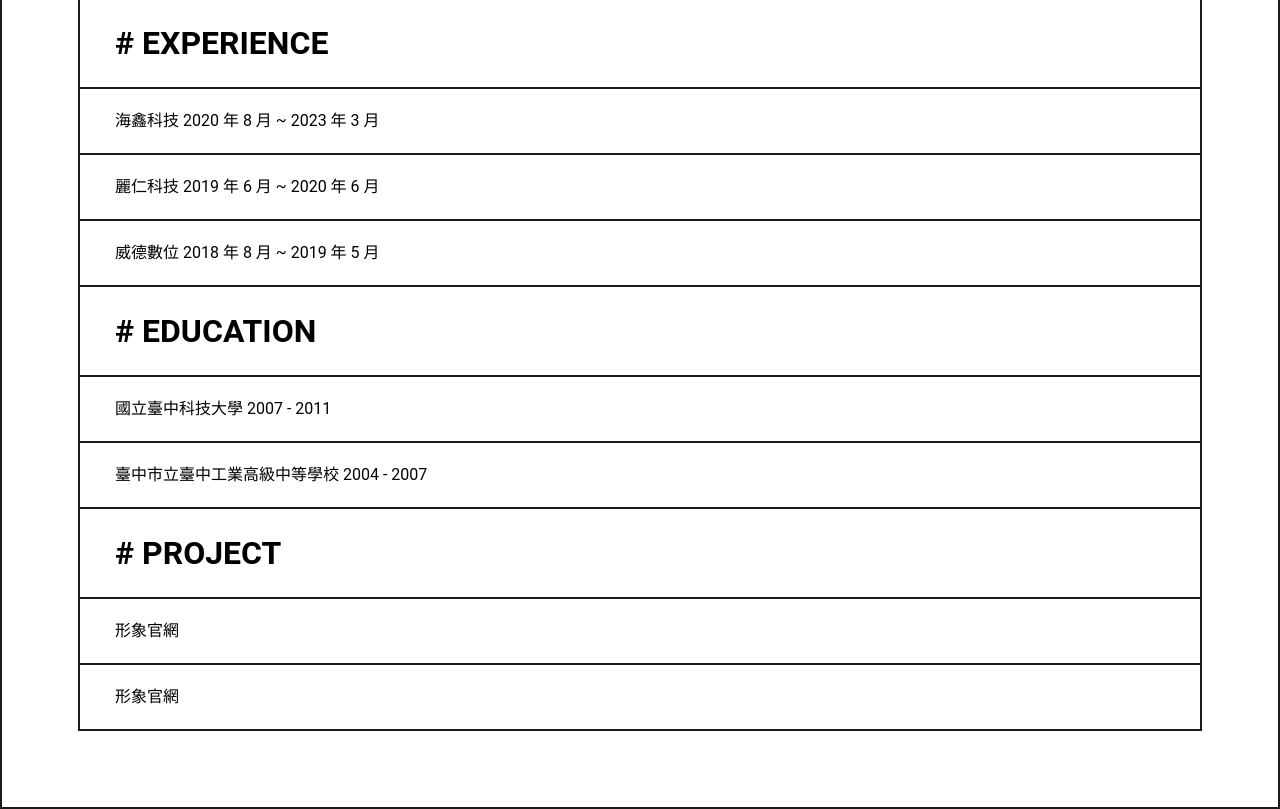
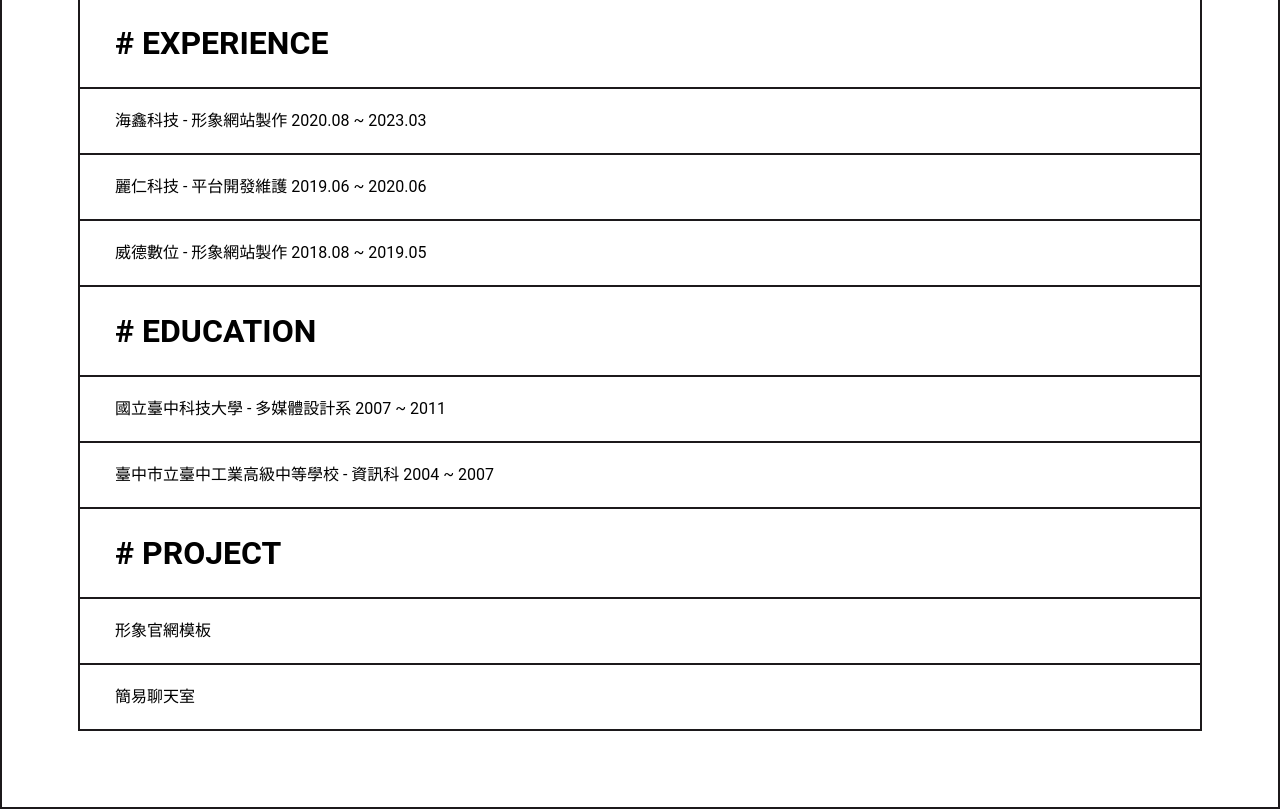
Before and after one commit to huberthsieh/personal-website, a Gatsby site: page / in a window 1280 px wide. Shown: the part 898-1707 px from the top of the page. Built offline with nearby package versions, Linux system fonts and the light colour scheme; Gatsby itself is replaced by a stand-in of ours.

Commit message:
fix/修改 首頁資訊內容

```diff
--- a/src/pages/blog.js
+++ b/src/pages/blog.js
@@ -10,7 +10,7 @@
     }
 }) => {
     const Posts = edges
-        .filter(edge => !!edge.node.frontmatter.date) // You can filter your posts based on some criteria
+        .filter(edge => !!edge.node.frontmatter.date)
         .map(edge => <PostLink key={edge.node.id} post={edge.node} />)
 
     console.log('edges', edges);
--- a/src/pages/index.js
+++ b/src/pages/index.js
@@ -59,9 +59,9 @@
                         <ExperienceTitle># Experience</ExperienceTitle>
 
                         <ExperienceInner>
-                            <ExperienceItem>海鑫科技 2020 年 8 月 ~ 2023 年 3 月</ExperienceItem>
-                            <ExperienceItem>麗仁科技 2019 年 6 月 ~ 2020 年 6 月</ExperienceItem>
-                            <ExperienceItem>威德數位 2018 年 8 月 ~ 2019 年 5 月</ExperienceItem>
+                            <ExperienceItem>海鑫科技 - 形象網站製作 2020.08 ~ 2023.03</ExperienceItem>
+                            <ExperienceItem>麗仁科技 - 平台開發維護 2019.06 ~ 2020.06</ExperienceItem>
+                            <ExperienceItem>威德數位 - 形象網站製作 2018.08 ~ 2019.05</ExperienceItem>
                         </ExperienceInner>
                     </Experience>
 
@@ -69,8 +69,8 @@
                         <EducationTitle># Education</EducationTitle>
 
                         <EducationInner>
-                            <EducationItem>國立臺中科技大學 2007 - 2011</EducationItem>
-                            <EducationItem>臺中市立臺中工業高級中等學校 2004 - 2007</EducationItem>
+                            <EducationItem>國立臺中科技大學 - 多媒體設計系 2007 ~ 2011</EducationItem>
+                            <EducationItem>臺中市立臺中工業高級中等學校 - 資訊科 2004 ~ 2007</EducationItem>
                         </EducationInner>
                     </Education>
 
@@ -78,8 +78,18 @@
                         <ProjectTitle># Project</ProjectTitle>
 
                         <ProjectInner>
-                            <ProjectItem>形象官網</ProjectItem>
-                            <ProjectItem>形象官網</ProjectItem>
+                            <ProjectItem>
+                                <ProjectLink href="https://github.com/huberthsieh/official-website" target="_blank">
+                                    形象官網模板
+                                </ProjectLink>
+                                <ProjectImage />
+                            </ProjectItem>
+                            <ProjectItem>
+                                <ProjectLink href="https://github.com/huberthsieh/just-chat" target="_blank">
+                                    簡易聊天室
+                                </ProjectLink>
+                                <ProjectImage />
+                            </ProjectItem>
                         </ProjectInner>
                     </Project>
                 </PortfolioContainer>
@@ -260,8 +270,35 @@
 const ProjectItem = styled.div`
     padding: 20px 35px;
     border-bottom: solid 2px ${props => props.theme.black};
+    position: relative;
 
     &:last-child {
         border-bottom: none;
     }
+
+    &:hover {
+        div:last-child {
+            opacity: 1;
+        }
+    }
 `;
+
+const ProjectLink = styled.a`
+
+`
+
+const ProjectImage = styled.div`
+    background-image: url("https://i.pinimg.com/originals/f5/2e/8a/f52e8aae045edec105ba3ce139ac8db5.jpg");
+    background-repeat: no-repeat;
+    background-size: cover;
+    background-position: center center;
+    border-left: solid 2px ${props => props.theme.gray};
+    width: 100%;
+    max-width: 400px;
+    height: 100%;
+    position: absolute;
+    right: 0;
+    bottom: 0;
+    opacity: 0;
+    transition: opacity .3s;
+`;
```
